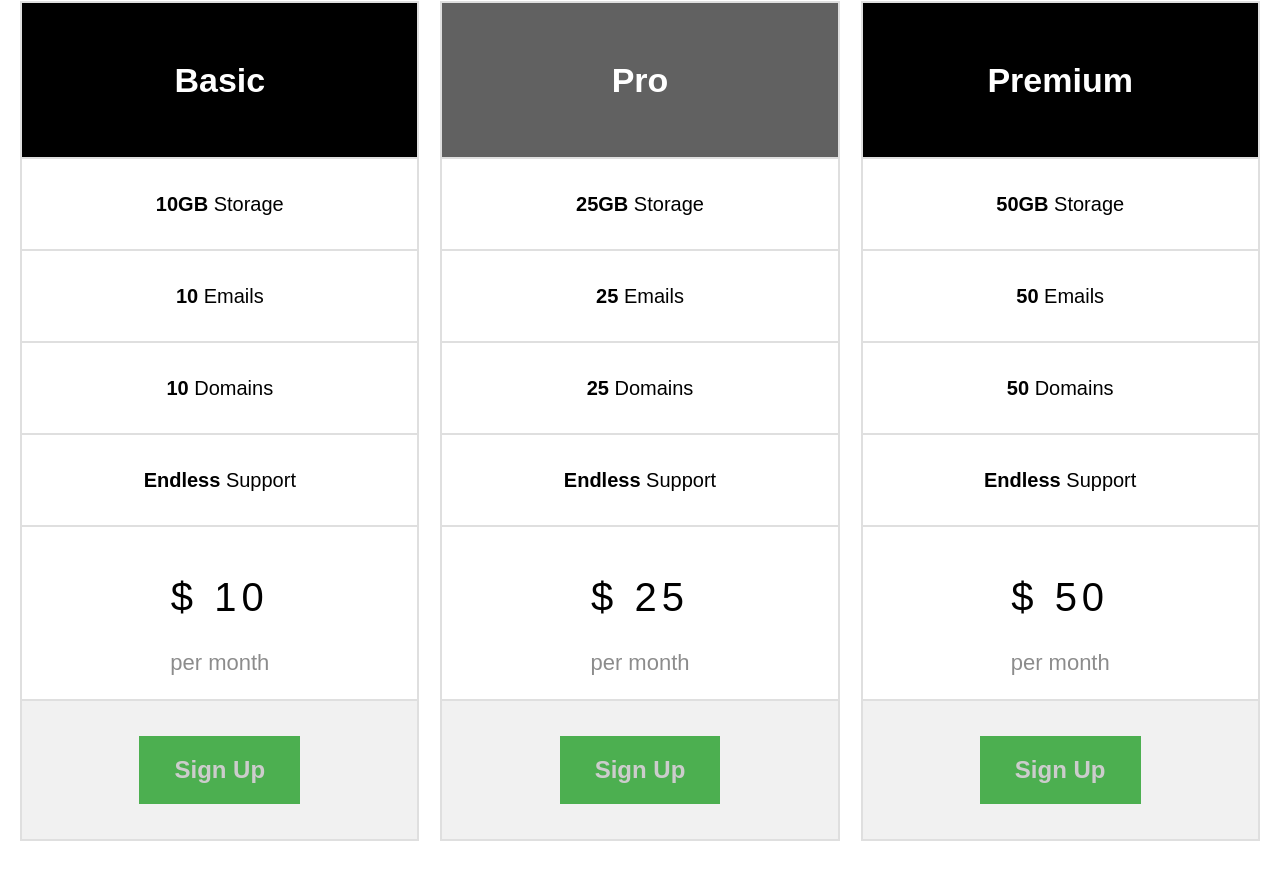
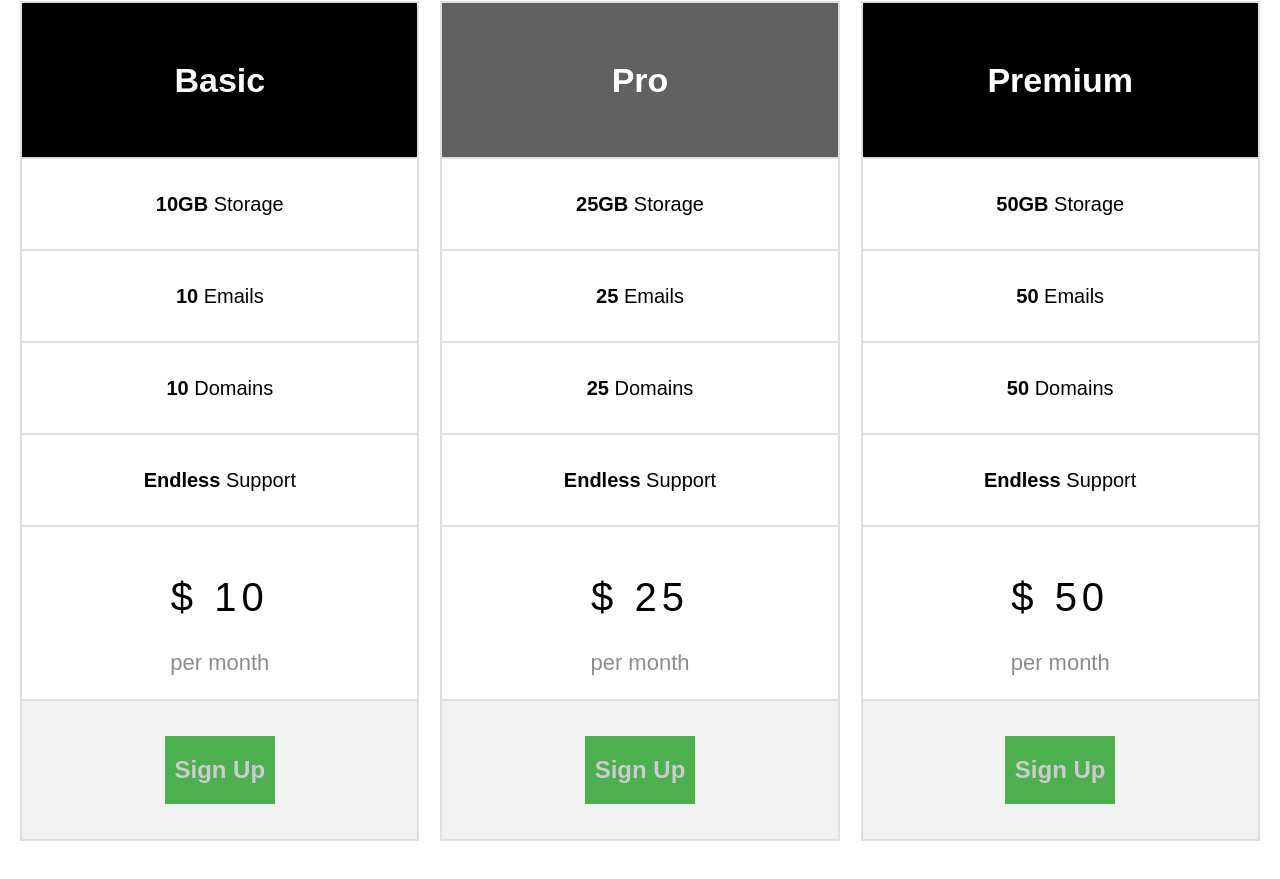
Before and after one commit to msanjeetaxioned/marketing, a plain HTML site: page index.html in a window 1280 px wide. Shown: the part 1382-2261 px from the top of the page. Drawn offline with Linux system fonts and the light colour scheme.

Commit message:
Add percentage border for padding left & right

```diff
--- a/css/marketing.css
+++ b/css/marketing.css
@@ -241,10 +241,7 @@ nav li.selected > a {
 }
 
 .pricing-plans li:nth-child(even) > span:first-child { background: #616161; }
-
-.price-per-month {
-    padding: 50px 0 25px 0;
-}
+.price-per-month { padding: 50px 0 25px 0; }
 
 .price-per-month > span {
     display: block;
@@ -267,7 +264,7 @@ nav li.selected > a {
 }
 
 .sign-up > button {
-    padding: 20px 35px;
+    padding: 20px 2.38%;
     border: none;
     display: inline-block;
     background: rgba(76, 175, 80, 1);
```
